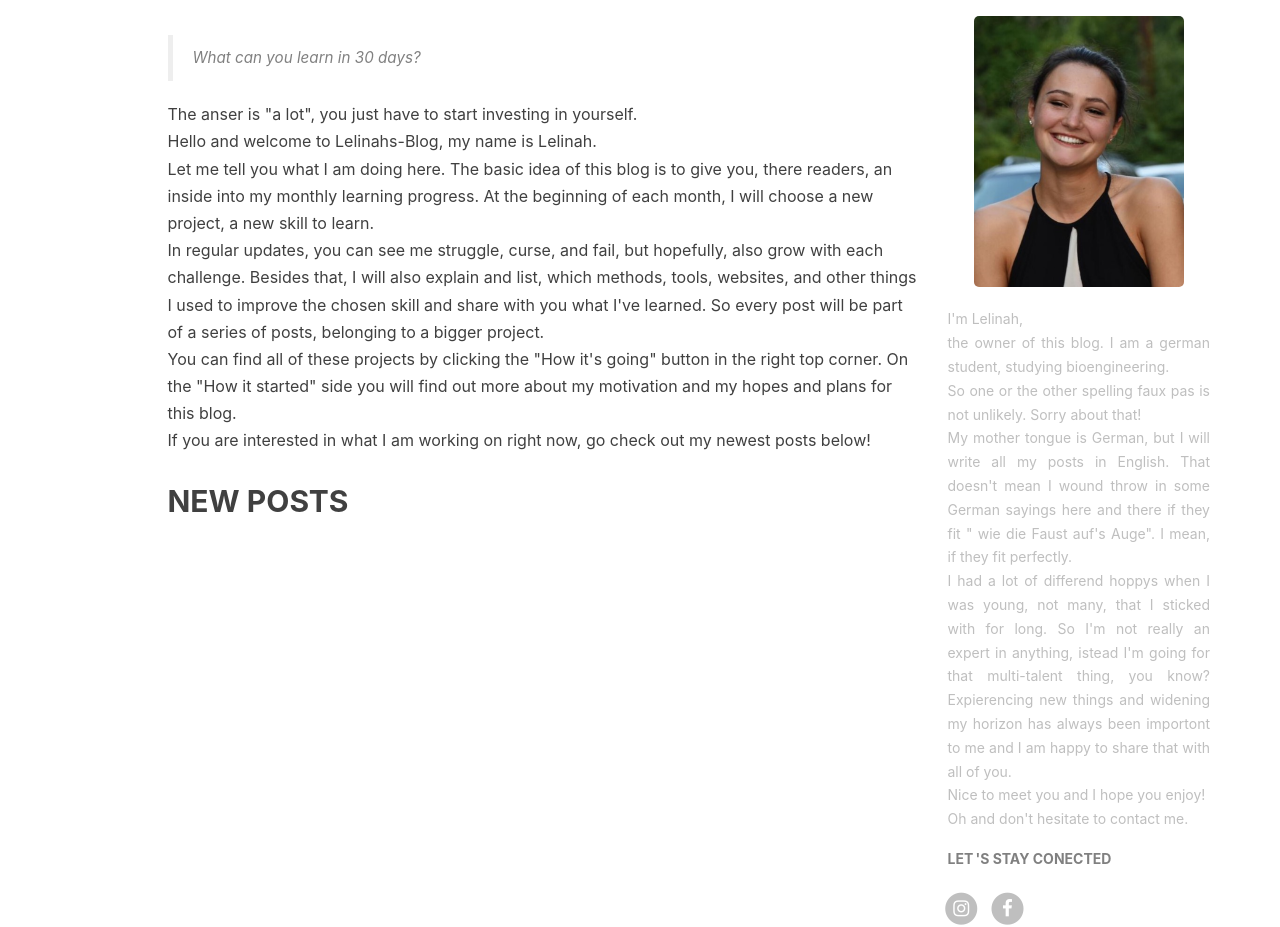
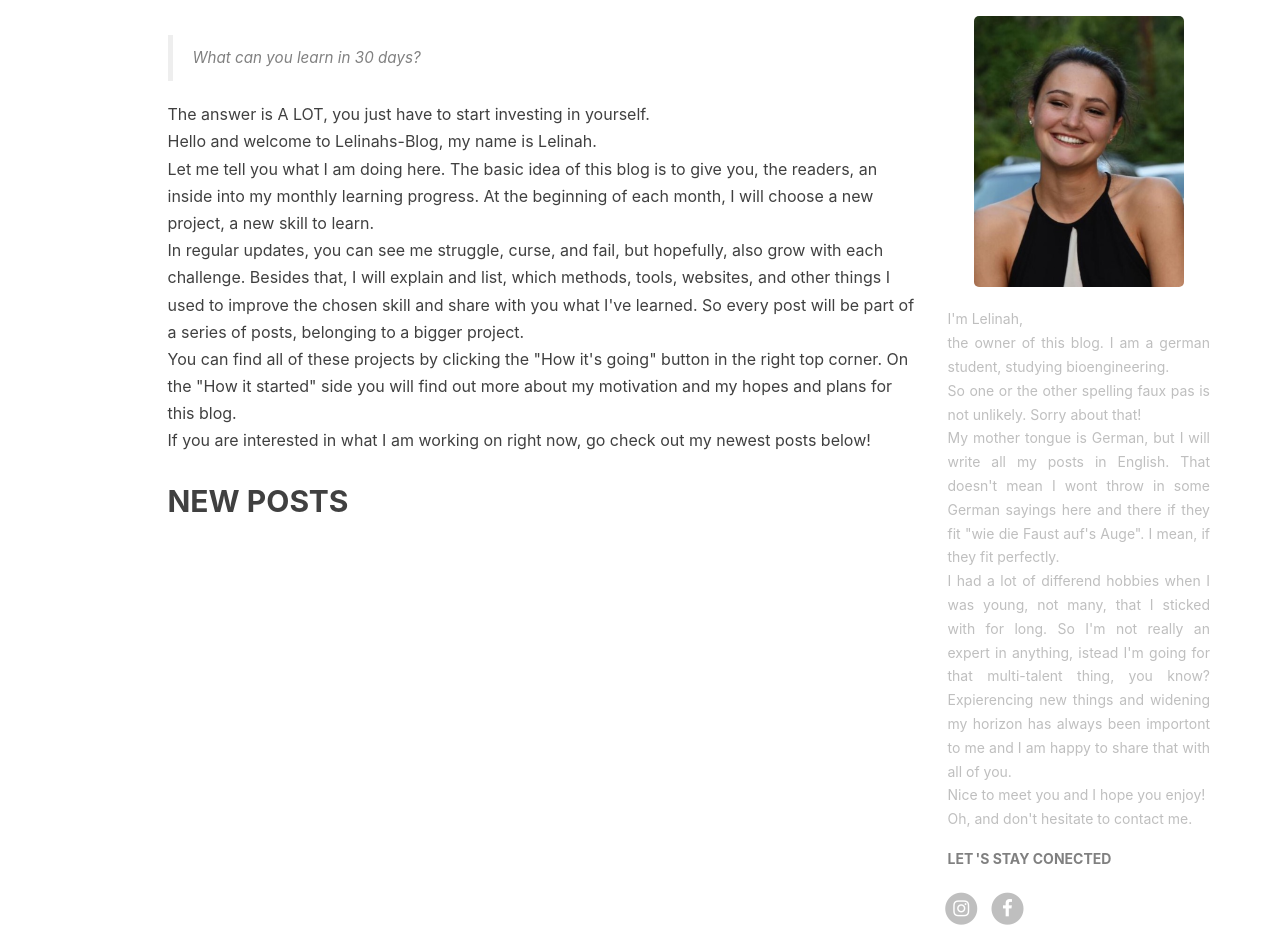
Before and after one commit to Lelinah/lelinah.github.io, a Jekyll site: the page built from index.html, in a window 1280 px wide. Shown: the part 590-1517 px from the top of the page. Built offline with Jekyll 4.4.1, drawn with Linux system fonts in a browser that asks for light colours; nearby versions of some CDN libraries; library files that are not in the unit come from our copies; the list of posts is cut into pages by our own code; comment, search, counter and statistics services are not loaded.

Commit message:
verbesserungen

```diff
--- a/_config.yml
+++ b/_config.yml
@@ -136,7 +136,7 @@ gitalk:
 # ba_track_id: <your track id> # 自己去百度统计注册，把你注册的track_id填这里
 
 # Google Analytics
-# ga_track_id: 'UA-xxxxxx-xx' # if you register with google account it will give u an id，Format: UA-xxxxxx-xx
-# ga_domain: zhangsan.top     # fill in custom domain name
+ga_track_id: 'G-G66P795JX2' # if you register with google account it will give u an id，Format: UA-xxxxxx-xx
+ga_domain: Lelinahs-Blog     # fll in custom domain name
 
 # original file changed: 30 november 2020
--- a/_layouts/page2.html
+++ b/_layouts/page2.html
@@ -96,12 +96,12 @@ layout: default
                         I am a german student, studying bioengineering. <br>
                         So one or the other spelling faux pas is not unlikely. Sorry about that! <br>
                         My mother tongue is German, but I will write all my posts in English.
-                        That doesn't mean I wound throw in some German sayings here and there if they fit " wie die Faust auf's Auge". I mean, if they fit perfectly. <br>
-                        I had a lot of differend hoppys when I was young, not many, that I sticked with for long.
+                        That doesn't mean I wont throw in some German sayings here and there if they fit "wie die Faust auf's Auge". I mean, if they fit perfectly. <br>
+                        I had a lot of differend hobbies when I was young, not many, that I sticked with for long.
                         So I'm not really an expert in anything, istead I'm going for that multi-talent thing, you know? Expierencing new things and widening my horizon has always been importont to me
                         and I am happy to share that with all of you.<br>
                         Nice to meet you and I hope you enjoy! <br>
-                        Oh and don't hesitate to contact me.
+                        Oh, and don't hesitate to contact me.
                     </p>
                     {% endif %}
                     <!-- SNS Link -->
--- a/index.html
+++ b/index.html
@@ -10,13 +10,13 @@ description: "Learn continually &ndash; there's always \"one more thing\" to lea
 <h1> WELCOME </h1>
 <p>
     <blockquote>What can you learn in 30 days?</blockquote>
-    The anser is "a lot", you just have to start investing in yourself. <br>
+    The answer is A LOT, you just have to start investing in yourself. <br>
     Hello and welcome to Lelinahs-Blog, my name is Lelinah. <br>
     Let me tell you what I am doing here.
-    The basic idea of this blog is to give you, there readers, an inside into my monthly learning progress.
+    The basic idea of this blog is to give you, the readers, an inside into my monthly learning progress.
     At the beginning of each month, I will choose a new project, a new skill to learn.<br>
     In regular updates, you can see me struggle, curse, and fail, but hopefully, also grow with each challenge.
-    Besides that, I will also explain and list, which methods, tools, websites, and other things I used to improve the chosen skill and share with you what I've learned.
+    Besides that, I will explain and list, which methods, tools, websites, and other things I used to improve the chosen skill and share with you what I've learned.
     So every post will be part of a series of posts, belonging to a bigger project.<br>
     You can find all of these projects by clicking the "How it's going" button in the right top corner.
     On the "How it started" side you will find out more about my motivation and my hopes and plans for this blog.<br>
```
